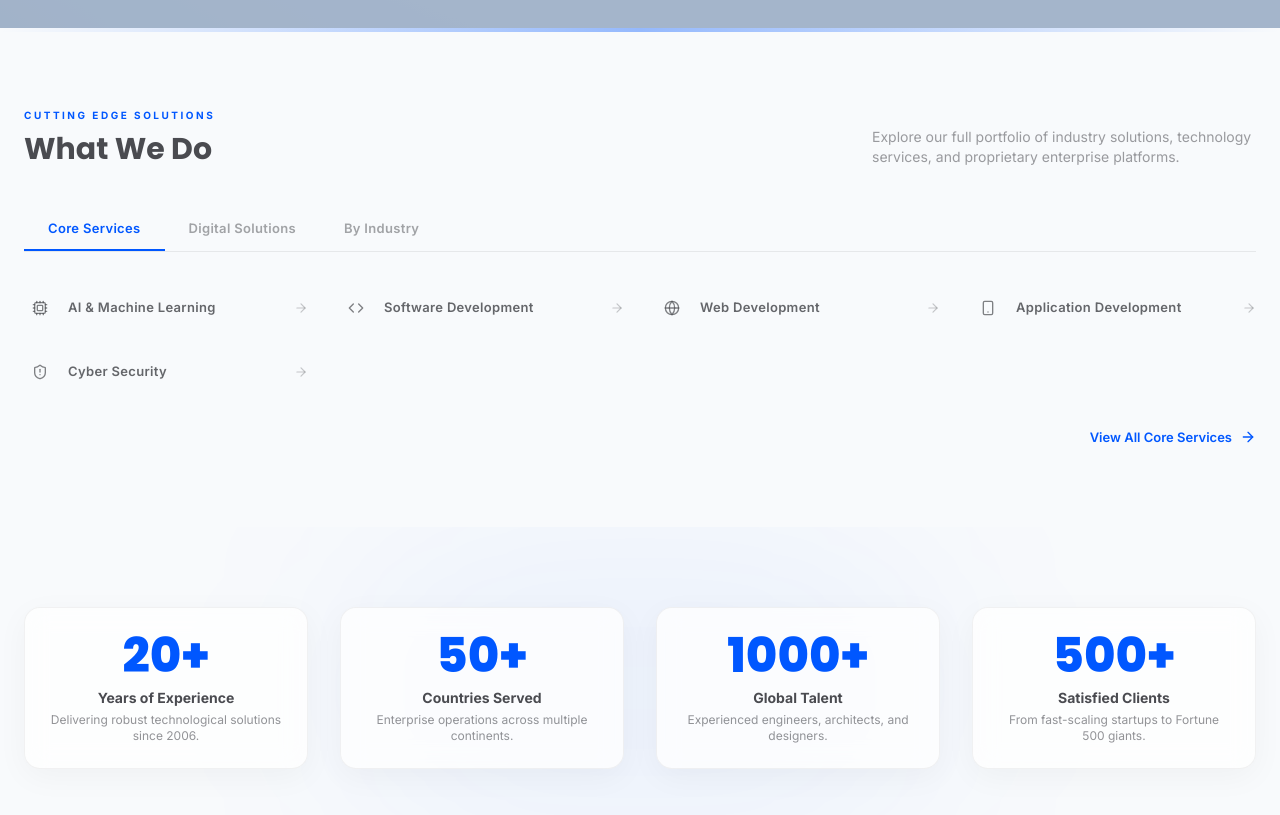
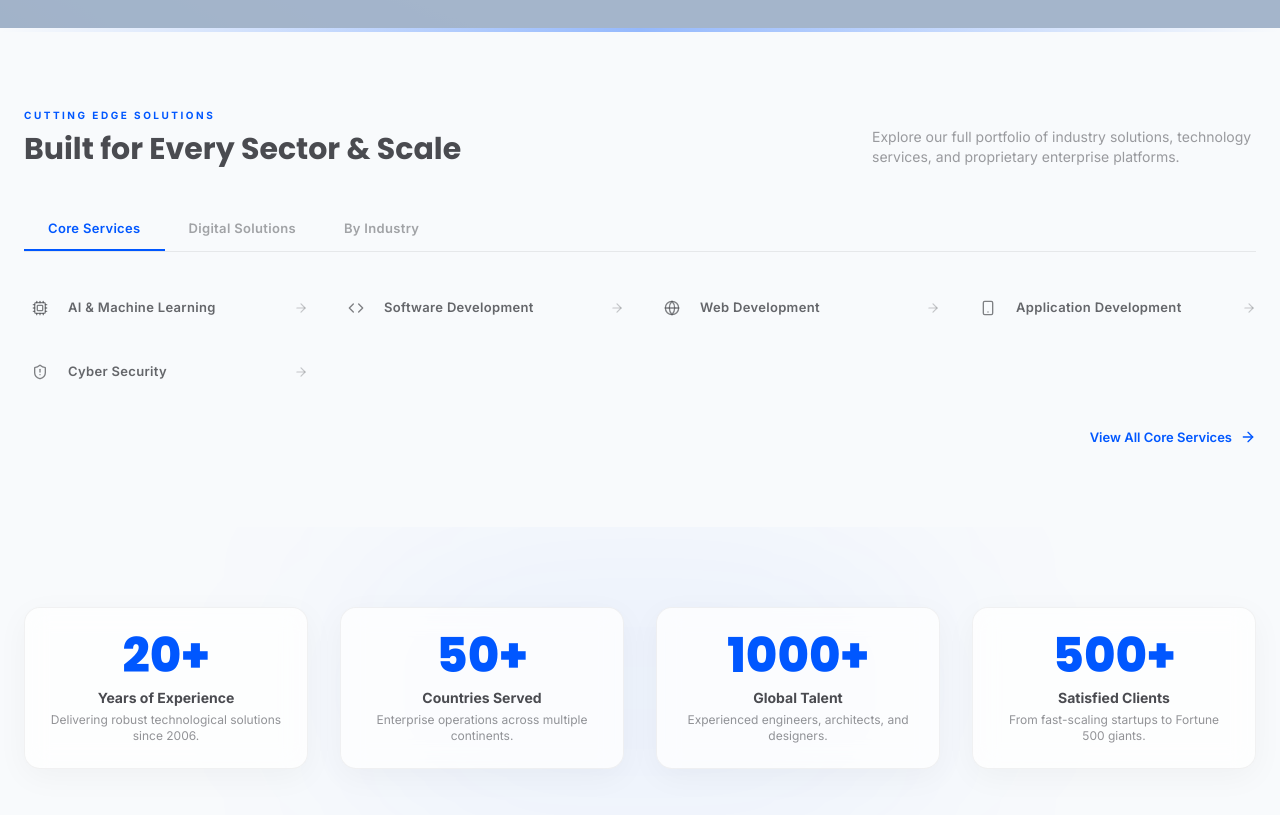
Before and after one commit to Ombaviskar2025/GangaTara-Technologies, a Next.js app: page / in a window 1280 px wide. Shown: the part 1540-2355 px from the top of the page. Built offline with nearby package versions, Linux system fonts and the light colour scheme.

Commit message:
fix: change section heading to Built for Every Sector & Scale

```diff
--- a/src/components/sections/TabbedSolutions.tsx
+++ b/src/components/sections/TabbedSolutions.tsx
@@ -63,7 +63,7 @@ export const TabbedSolutions: React.FC = () => {
           <div>
             <p className="text-[10px] uppercase tracking-[0.25em] font-bold text-primary mb-2">Cutting Edge Solutions</p>
             <h2 className="text-2xl sm:text-3xl font-poppins font-bold text-dark dark:text-white">
-              What We Do
+              Built for Every Sector & Scale
             </h2>
           </div>
           <p className="text-sm text-dark/55 dark:text-white/50 max-w-sm">
```
